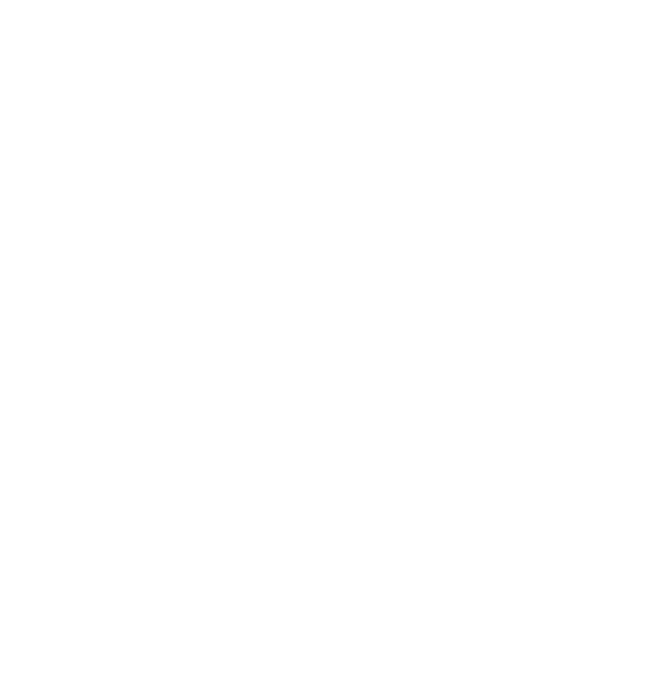
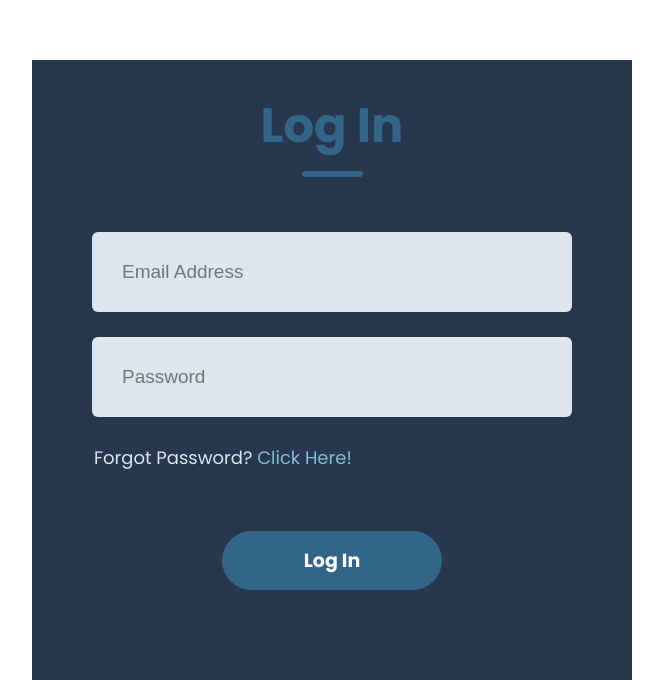
Before and after one commit to Roonaaan/CareerCompass, a React (Vite) app: page /Login in a window 1280 px wide. Before the commit this address had no page. Shown: the part 140-820 px from the top of the page, without its empty margins (308-971 px from the left). Built offline with nearby package versions, Linux system fonts and the light colour scheme.

Commit message:
Updated Changes

```diff
--- a/src/App.jsx
+++ b/src/App.jsx
@@ -3,6 +3,7 @@ import './App.css'
 import { BrowserRouter, Routes, Route} from 'react-router-dom'
 
 import Home from './landing/Home';
+import Login from './landing/Login'
 
 function App() {
 
@@ -11,6 +12,7 @@ function App() {
       <BrowserRouter>
         <Routes>
           <Route path ="/" element={<Home />} />
+          <Route path ="/Login" element={<Login />} />
         </Routes>
       </BrowserRouter>
     </>
--- a/src/landing/Home.jsx
+++ b/src/landing/Home.jsx
@@ -1,5 +1,6 @@
 import React, {Fragment} from "react";
 import { features } from './constants/features'
+import { useNavigate } from "react-router-dom";
 
 //import CSS
 import './styles/Home.css'
@@ -10,6 +11,11 @@ import logo from '../assets/final-topright-logo.png'
 const Home = () => {
     const Logo = logo;
 
+    const navigate = useNavigate();
+    const handleLoginClick = () => {
+        navigate('/Login')
+    }
+
     return(
         <>
         {/* Navigation Bar */}
@@ -19,7 +25,7 @@ const Home = () => {
                         <img src={Logo} alt="logo" className="brand" />
                     </div>
                     <div className="navRight">
-                        <button className="login">
+                        <button className="login" onClick={handleLoginClick}>
                             Log In
                         </button>
                         <button className="about">
@@ -42,7 +48,7 @@ const Home = () => {
                         </p>
                     </div>
                     <div className="herocreate">
-                        <a className="herologin">
+                        <a className="herologin" onClick={handleLoginClick}>
                             Create Roadmap
                         </a>
                     </div>
--- /dev/null
+++ b/src/landing/Login.jsx
@@ -0,0 +1,33 @@
+import React from 'react'
+
+// CSS
+import './styles/Login.css'
+
+
+export const Login = () => {
+
+    return (
+        <>
+            <div className='container'>
+                <div className='header'>
+                    <div className='text'> Log In </div>
+                    <div className='underline'></div>
+                </div>
+                <div className='inputs'>
+                    <div className='input'>
+                        <input type='email' placeholder='Email Address'/>
+                    </div>
+                    <div className='input'>
+                        <input type='password' placeholder='Password'/>
+                    </div>
+                </div>
+                <div className='forgot-password'>Forgot Password? <span>Click Here!</span> </div>
+                <div className='submit-container'>
+                    <div className='submit'>Log In</div>
+                </div>
+            </div>
+        </>
+    )
+}
+
+export default Login;
--- /dev/null
+++ b/src/landing/styles/Login.css
@@ -0,0 +1,91 @@
+.container{
+    display: flex;
+    flex-direction: column;
+    margin: auto;
+    margin-top: 200px;
+    width: 600px;
+    background: #27374D;
+    padding-bottom: 30px;
+}
+
+.header{
+    display: flex;
+    flex-direction: column;
+    align-items: center;
+    gap: 9px;
+    width: 100%;
+    margin-top: 30px;
+}
+
+.text{
+    color: #33658A;
+    font-size: 48px;
+    font-weight: 700;
+}
+
+.underline{
+    width: 61px;
+    height: 6px;
+    background: #33658A;
+    border-radius: 9px;
+}
+
+.inputs{
+    margin-top: 55px;
+    display: flex;
+    flex-direction: column;
+    gap: 25px;
+}
+
+.input{
+    display: flex;
+    align-items: center;
+    margin: auto;
+    width: 480px;
+    height: 80px;
+    background: #DDE6ED;
+    border-radius: 6px;
+}
+
+.input input{
+    height: 50px;
+    width: 400px;
+    background: transparent;
+    border: none;
+    outline: none;
+    color: black;
+    font-size: 19px;
+    margin-left: 30px;
+}
+
+.forgot-password{
+    padding-left: 62px;
+    margin-top: 27px;
+    color: #DDE6ED;
+    font-size: 18px;
+}
+
+.forgot-password span{
+    color: #86BBD8;
+    cursor: pointer;
+}
+
+.submit-container{
+    display: flex;
+    gap: 30px;
+    margin: 60px auto;
+}
+
+.submit{
+    display: flex;
+    justify-content: center;
+    align-items: center;
+    width: 220px;
+    height: 59px;
+    color: white;
+    background: #33658A;
+    border-radius: 50px;
+    font-size: 19px;
+    font-weight: 700;
+    cursor: pointer;
+}
```
